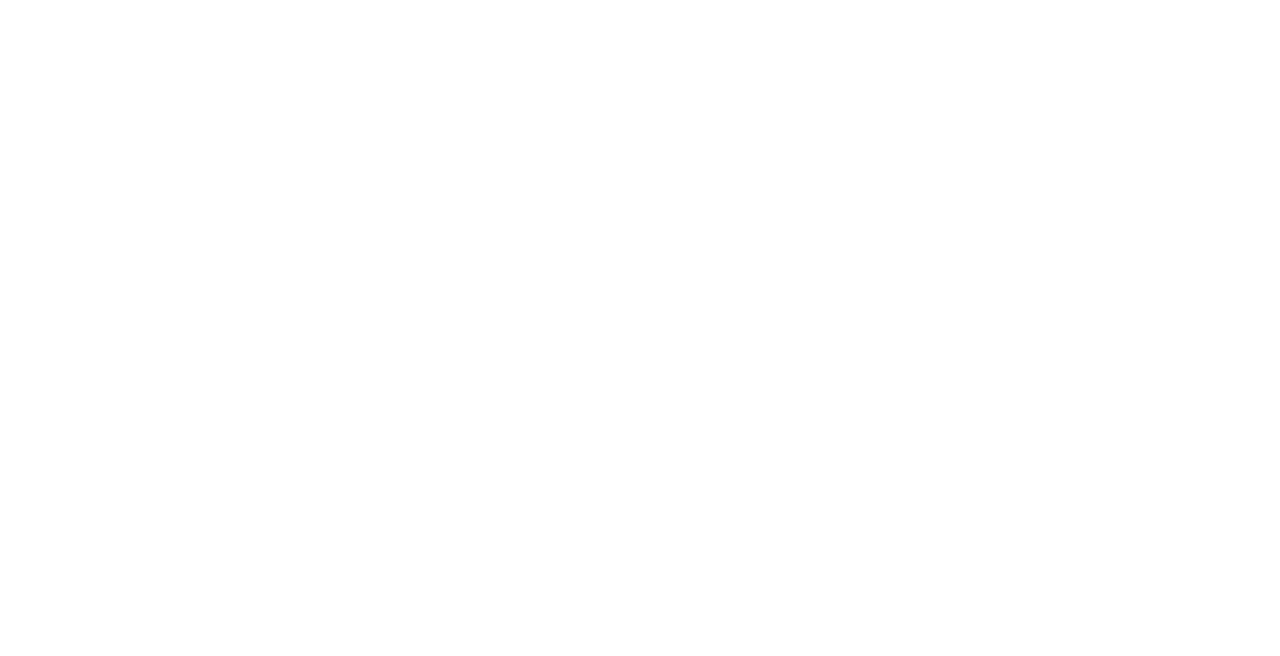
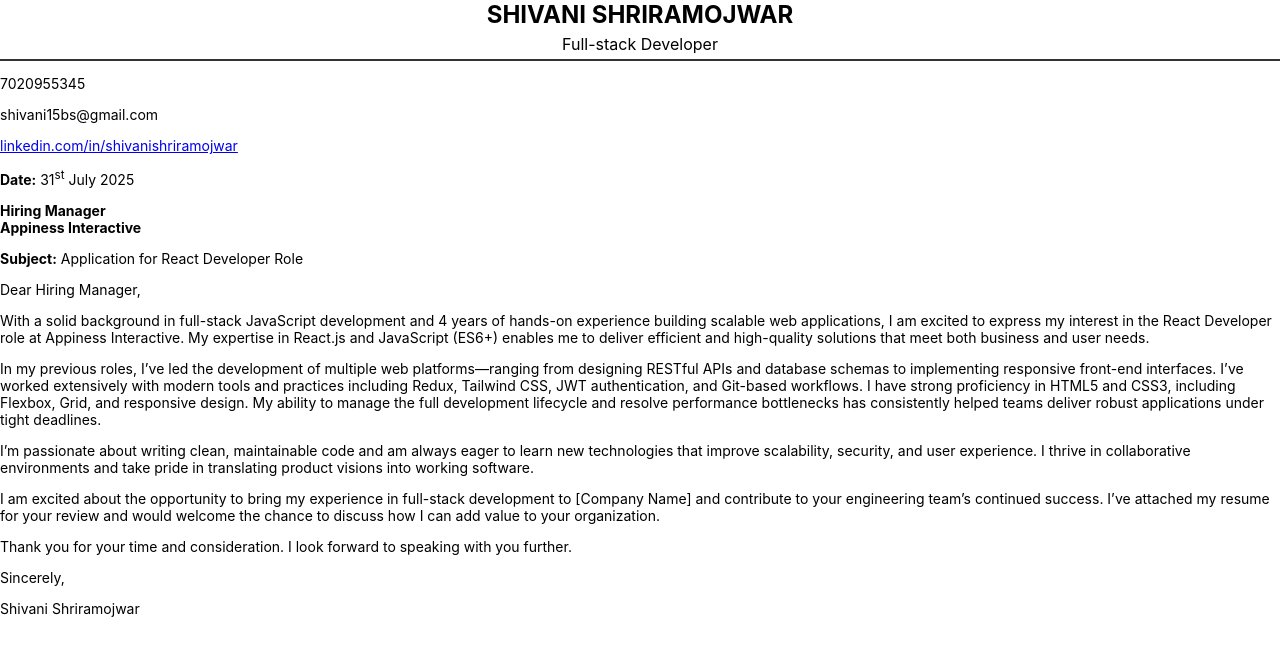
Before and after one commit to ShivaniShriramojwar/resume-app, a React (Create React App) app: page /resume-app/cover-letter in a window 1280 px wide. Before the commit this address had no page. Shown: the top 656 px of the page. Built offline with nearby package versions, Linux system fonts and the light colour scheme.

Commit message:
added code for cover letter

```diff
--- a/src/App.js
+++ b/src/App.js
@@ -1,8 +1,9 @@
 // src/App.js
-import React from 'react';
-import { Routes, Route } from 'react-router-dom';
-import GeneratePDF from './component/GeneratePDF';
-import Practice from './component/Practice'; // Import the new Practice component
+import React from "react";
+import { Routes, Route } from "react-router-dom";
+import GeneratePDF from "./component/GeneratePDF";
+import Practice from "./component/Practice"; // Import the new Practice component
+import CoverLetter from "./component/CoverLetter";
 
 const App = () => {
   return (
@@ -10,6 +11,8 @@
       <Routes>
         <Route path="/" element={<GeneratePDF />} />
         <Route path="/practice" element={<Practice />} /> {/* New route */}
+        <Route path="/cover-letter" element={<CoverLetter />} />{" "}
+        {/* New route */}
       </Routes>
     </div>
   );
--- /dev/null
+++ b/src/component/CoverLetter.js
@@ -0,0 +1,99 @@
+import React from "react";
+import Header from "./Header";
+
+const CoverLetter = () => {
+  return (
+    <div className="min-h-screen bg-[#f4f7fa] p-10 flex flex-col items-center">
+      {/* Title */}
+
+      {/* Letter Container */}
+      <div className="bg-white w-full max-w-3xl shadow-lg rounded-lg overflow-hidden">
+        {/* Blue header strip */}
+
+        <header style={{ textAlign: "center" }}>
+          <h1 className="responsive-heading">SHIVANI SHRIRAMOJWAR</h1>
+          <div className="role">Full-stack Developer</div>
+        </header>
+
+        <p>7020955345</p>
+        <p>shivani15bs@gmail.com</p>
+        <p>
+          <a
+            href="https://www.linkedin.com/in/shivanishriramojwar"
+            target="_blank"
+            rel="noopener noreferrer"
+            className="text-blue-600 underline"
+          >
+            linkedin.com/in/shivanishriramojwar
+          </a>
+        </p>
+        <p>
+          <strong>Date:</strong> 31<sup>st</sup> July 2025
+        </p>
+
+        <p>
+          <strong>
+            Hiring Manager
+            <br />
+            Appiness Interactive
+          </strong>
+        </p>
+
+        <p>
+          <strong>Subject:</strong> Application for React Developer Role
+        </p>
+
+        {/* Letter Content */}
+        <div className="p-8 text-gray-900 leading-relaxed text-[18px] font-sans">
+          <p className="mb-4 text-[18px]">Dear Hiring Manager,</p>
+
+          <p className="mb-4 text-[18px] ">
+            With a solid background in full-stack JavaScript development and 4
+            years of hands-on experience building scalable web applications, I
+            am excited to express my interest in the React Developer role at
+            Appiness Interactive. My expertise in React.js and JavaScript (ES6+)
+            enables me to deliver efficient and high-quality solutions that meet
+            both business and user needs.
+          </p>
+
+          <p className="mb-4 text-[18px]">
+            In my previous roles, I’ve led the development of multiple web
+            platforms—ranging from designing RESTful APIs and database schemas
+            to implementing responsive front-end interfaces. I’ve worked
+            extensively with modern tools and practices including Redux,
+            Tailwind CSS, JWT authentication, and Git-based workflows. I have
+            strong proficiency in HTML5 and CSS3, including Flexbox, Grid, and
+            responsive design. My ability to manage the full development
+            lifecycle and resolve performance bottlenecks has consistently
+            helped teams deliver robust applications under tight deadlines.
+          </p>
+
+          <p className="mb-4 text-[18px]">
+            I’m passionate about writing clean, maintainable code and am always
+            eager to learn new technologies that improve scalability, security,
+            and user experience. I thrive in collaborative environments and take
+            pride in translating product visions into working software.
+          </p>
+
+          <p className="mb-4 text-[18px]">
+            I am excited about the opportunity to bring my experience in
+            full-stack development to [Company Name] and contribute to your
+            engineering team’s continued success. I’ve attached my resume for
+            your review and would welcome the chance to discuss how I can add
+            value to your organization.
+          </p>
+
+          <p className="mb-4 text-[18px]">
+            Thank you for your time and consideration. I look forward to
+            speaking with you further.
+          </p>
+
+          <p className="mb-4 text-[18px]">Sincerely,</p>
+          <p>Shivani Shriramojwar</p>
+        </div>
+      </div>
+    </div>
+  );
+};
+
+export default CoverLetter;
--- a/src/component/GeneratePDF.js
+++ b/src/component/GeneratePDF.js
@@ -8,6 +8,7 @@
 import Skills from "./Skills";
 import Summary from "./Summary";
 import AwardsAchievements from "./AwardsAchievements";
+import CoverLetter from "./CoverLetter";
 // import ProfessionalExperience from "./ProfessionalExperience";
 
 const GeneratePDF = () => {
@@ -73,11 +74,13 @@
         Download PDF
       </button>
       <div id="resume-content" className="resume-container">
+        {/* <div id="resume-content" className="cover-container">
+        <CoverLetter /> */}
         <Header />
 
         <Summary />
         <Skills />
-        {/* <ProfessionalExperience /> */}
+
         <Experience />
         <Education />
         <AwardsAchievements />
--- a/src/component/Resume.css
+++ b/src/component/Resume.css
@@ -11,6 +11,23 @@
   color: #333;
   text-align: left;
   border: #333 2px solid;
+  font-size: 18px;
+
+  /* text-align: center; Center align text */
+}
+.cover-container {
+  max-width: 850px; /* Width for A4 paper */
+
+  margin: 0 auto;
+  box-sizing: border-box;
+  padding-left: 30px; /* Add padding to ensure there's space around the content */
+  padding-right: 30px; /* Add padding to ensure there's space around the content */
+  padding-top: 25px; /* Add padding to ensure there's space around the content */
+  padding-bottom: 25px; /* Add padding to ensure there's space around the content */
+  font-family: Arial, sans-serif;
+  color: #333;
+  text-align: left;
+
   font-size: 18px;
 
   /* text-align: center; Center align text */
```
